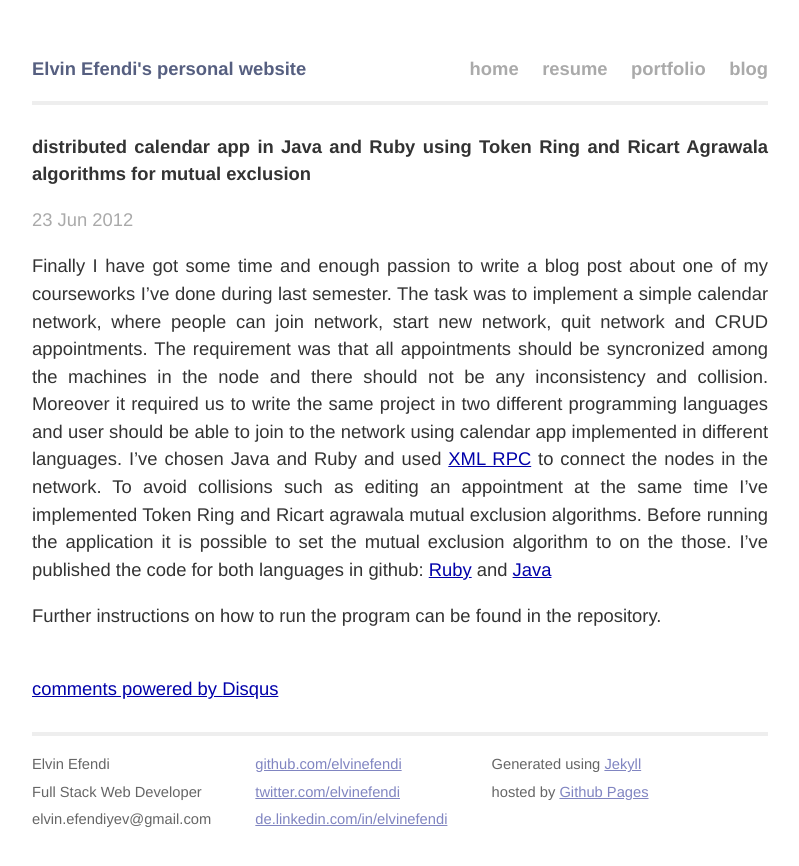
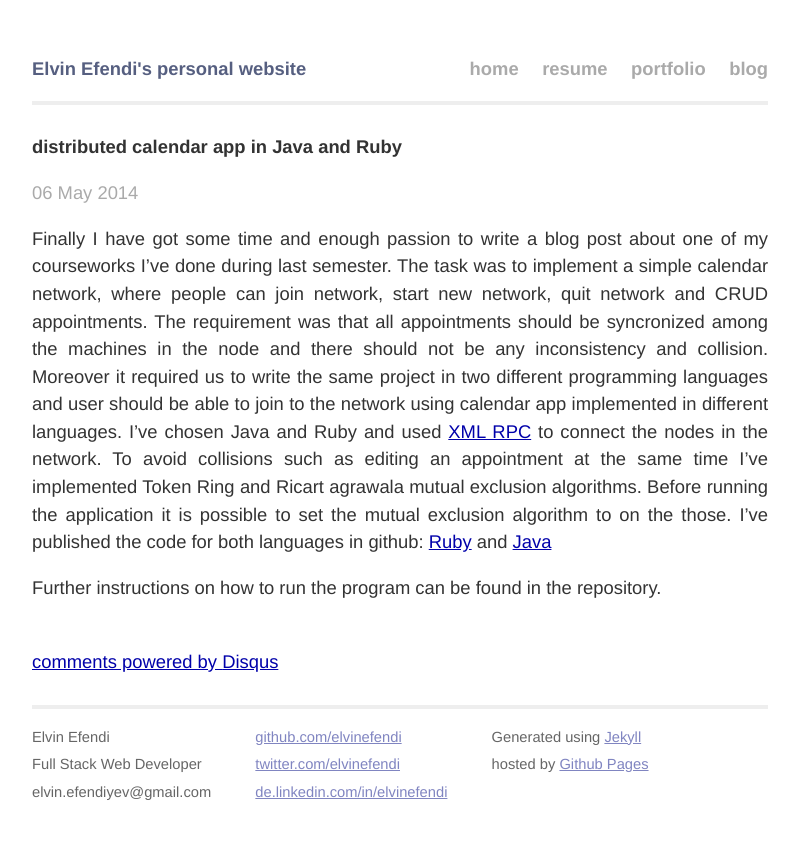
Before and after one commit to ElvinEfendi/elvinefendi.github.io, a Jekyll site: the page built from _posts/2014-05-06-distributed-calendar-app-and-mutual-exclusion.markdown, in a window 1280 px wide. Shown: the top 866 px of the page, without its empty margins (240-1039 px from the left). Built offline with Jekyll 4.4.1, drawn with Linux system fonts in a browser that asks for light colours; Markdown is read by kramdown in place of the engine named in the settings; comment, search, counter and statistics services are not loaded.

Commit message:
update title

```diff
--- a/_posts/2014-05-06-distributed-calendar-app-and-mutual-exclusion.markdown
+++ b/_posts/2014-05-06-distributed-calendar-app-and-mutual-exclusion.markdown
@@ -1,7 +1,7 @@
 ---
 layout: post
-title:  "distributed calendar app in Java and Ruby using Token Ring and Ricart Agrawala algorithms for mutual exclusion"
-date:   2012-06-23 16:35
+title:  "distributed calendar app in Java and Ruby"
+date:   2014-05-06 11:00
 comments: true
 tags: [distributed systems, java, ruby, ricart agrawala, mutual exclusion, token ring, xml rpc]
 ---
```
